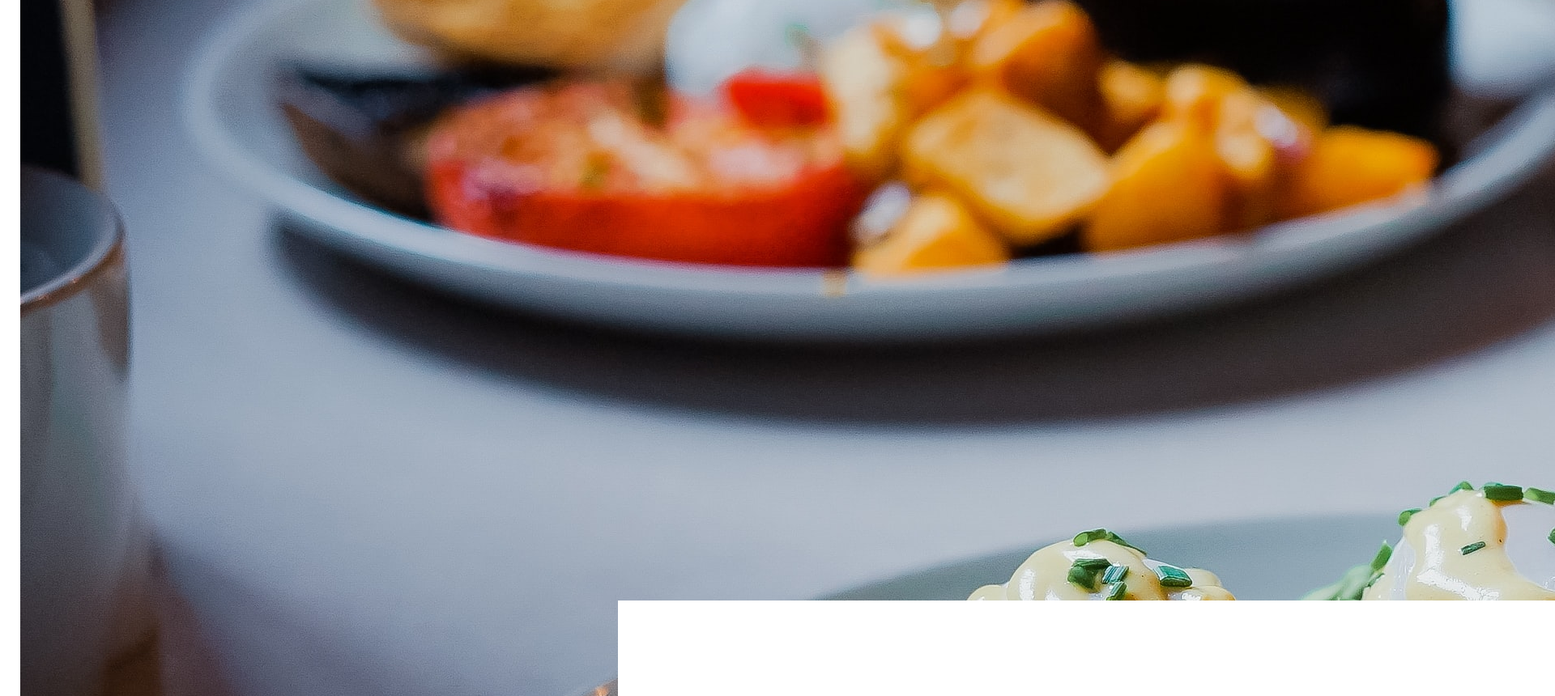
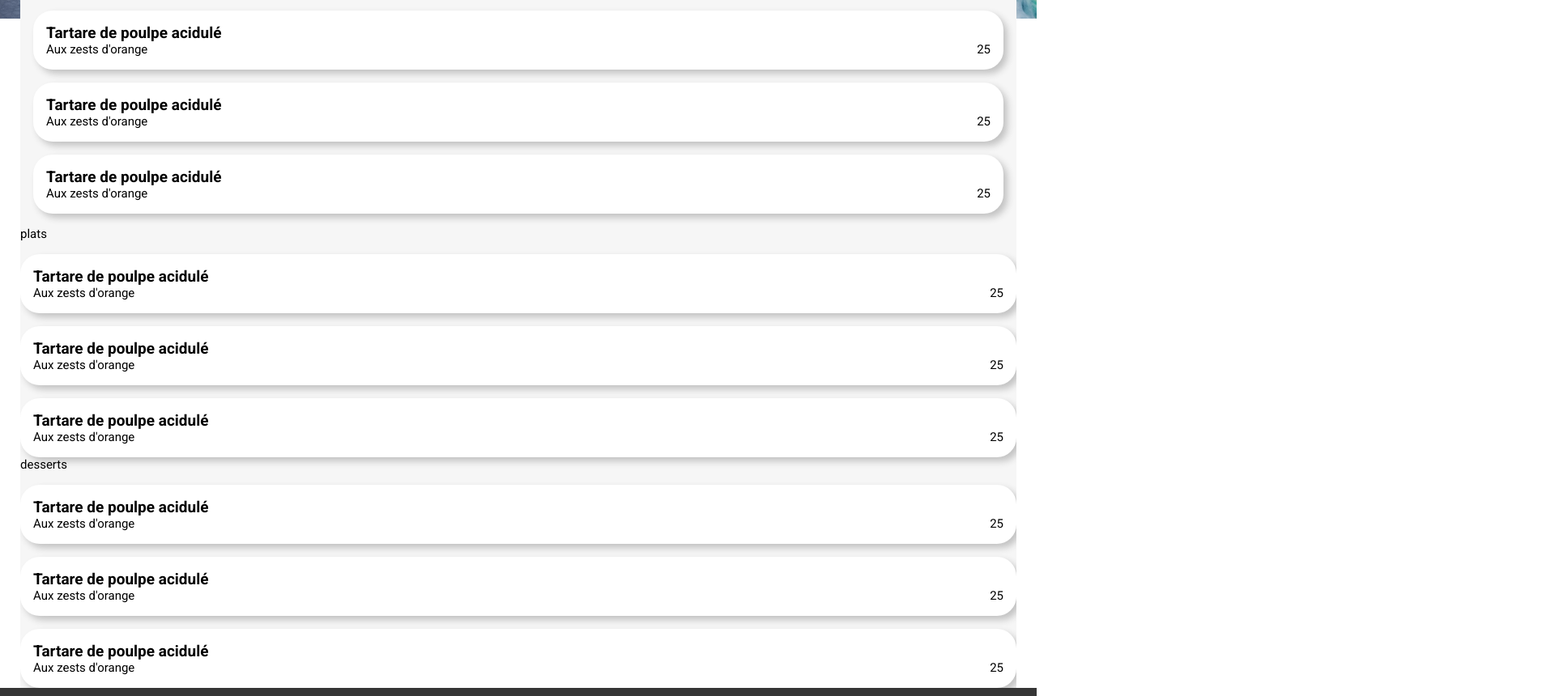
Before and after one commit to mf1511/FOUSSIERMarin_3_03072021, a website: page a-la-francaise.html in a window 1280 px wide. Shown: the part 529-1389 px from the top of the page at 81% size, 1920 px wide, since content can reach past the window. Drawn offline with Linux system fonts and the light colour scheme; files whose address does not match are found by name; a web font is replaced by a local one.

Commit message:
début page menu CSS
début du CSS sur les pages menus

```diff
--- a/a-la-francaise.html
+++ b/a-la-francaise.html
@@ -19,41 +19,41 @@
        <img src="/images/logo/ohmyfood@2x.svg" alt="">
    </header>
 
+
+       <section class="menu__herobanner">
+           <img src="/images/restaurants/toa-heftiba-DQKerTsQwi0-unsplash.jpg" alt="Restaurant à la française">
+       </section>
     <main>
-       <section class="herobanner">
-           <img src="/mages/restaurants/toa-heftiba-DQKerTsQwi0-unsplash.jpg" alt="Restaurant à la française">
-       </section>
-
        <section class="menu">
 
            <section class="entrees">
                 <p>entrées</p>
-                <div class="entrees__choix">
+                <div class="choix">
                     <div class="entrees__choix__name">
-                        <p>Tartare de poulpe acidulé</p>
+                        <h2>Tartare de poulpe acidulé</h2>
                         <p>Aux zests d'orange</p>
                     </div>
-                    <div class="entrees__choix__prix">
+                    <div class="prix">
                         <p>25</p>
                     </div>
                 </div>
 
-                <div class="entrees__choix">
+                <div class="choix">
                     <div class="entrees__choix__name">
-                        <p>Tartare de poulpe acidulé</p>
+                        <h2>Tartare de poulpe acidulé</h2>
                         <p>Aux zests d'orange</p>
                     </div>
-                    <div class="entrees__choix__prix">
+                    <div class="prix">
                         <p>25</p>
                     </div>
                 </div>
 
-                <div class="entrees__choix">
+                <div class="choix">
                     <div class="entrees__choix__name">
-                        <p>Tartare de poulpe acidulé</p>
+                        <h2>Tartare de poulpe acidulé</h2>
                         <p>Aux zests d'orange</p>
                     </div>
-                    <div class="entrees__choix__prix">
+                    <div class="prix">
                         <p>25</p>
                     </div>
                 </div>
@@ -62,32 +62,32 @@
 
            <section class="plats">
                 <p>plats</p>
-                <div class="plats__choix">
+                <div class="choix">
                     <div class="plats__choix__name">
-                        <p>Tartare de poulpe acidulé</p>
+                        <h2>Tartare de poulpe acidulé</h2>
                         <p>Aux zests d'orange</p>
                     </div>
-                    <div class="plats__choix__prix">
+                    <div class="prix">
                         <p>25</p>
                     </div>
                 </div>
 
-                <div class="plats__choix">
+                <div class="choix">
                     <div class="plats__choix__name">
-                        <p>Tartare de poulpe acidulé</p>
+                        <h2>Tartare de poulpe acidulé</h2>
                         <p>Aux zests d'orange</p>
                     </div>
-                    <div class="plats__choix__prix">
+                    <div class="prix">
                         <p>25</p>
                     </div>
                 </div>
 
-                <div class="plats__choix">
+                <div class="choix">
                     <div class="plats__choix__name">
-                        <p>Tartare de poulpe acidulé</p>
+                        <h2>Tartare de poulpe acidulé</h2>
                         <p>Aux zests d'orange</p>
                     </div>
-                    <div class="plats__choix__prix">
+                    <div class="prix">
                         <p>25</p>
                     </div>
                 </div>
@@ -95,32 +95,32 @@
 
             <section class="desserts">
                 <p>desserts</p>
-                <div class="dessert__choix">
+                <div class="choix">
                     <div class="desserts__choix__name">
-                        <p>Tartare de poulpe acidulé</p>
+                        <h2>Tartare de poulpe acidulé</h2>
                         <p>Aux zests d'orange</p>
                     </div>
-                    <div class="desserts__choix__prix">
+                    <div class="prix">
                         <p>25</p>
                     </div>
                 </div>
 
-                <div class="dessert__choix">
+                <div class="choix">
                     <div class="desserts__choix__name">
-                        <p>Tartare de poulpe acidulé</p>
+                        <h2>Tartare de poulpe acidulé</h2>
                         <p>Aux zests d'orange</p>
                     </div>
-                    <div class="desserts__choix__prix">
+                    <div class="prix">
                         <p>25</p>
                     </div>
                 </div>
 
-                <div class="dessert__choix">
+                <div class="choix">
                     <div class="desserts__choix__name">
-                        <p>Tartare de poulpe acidulé</p>
+                        <h2>Tartare de poulpe acidulé</h2>
                         <p>Aux zests d'orange</p>
                     </div>
-                    <div class="desserts__choix__prix">
+                    <div class="prix">
                         <p>25</p>
                     </div>
                 </div>
@@ -131,13 +131,15 @@
 
 
    <footer>
-    <h2><em></em>ohmyfood</em></h2>
+        <div class="footer__container">
+            <h2>ohmyfood</h2>
             <nav>
-        <a href="#"><i class="fas fa-utensils">Proposer un restaurant </i></a>
+                <a href="#"><i class="fas fa-utensils"></i>Proposer un restaurant </a>
                 <a href="#"><i class="fas fa-hands-helping"></i>Devenir partenaire</a>
                 <a href="#">Mentions légales</a>
                 <a href="#">Contact</a>
             </nav>
+        </div>
     </footer>
 
 </body>
--- a/package.json
+++ b/package.json
@@ -4,7 +4,7 @@
   "description": "Projet 3 de la formation OpenClassrooms DevWeb - OhMyFood",
   "main": "index.js",
   "scripts": {
-    "sass": "sass --watch ./styles/sass/main.scss:./styles/css/styles.css --style compressed"
+    "sass": "sass --watch ./styles/sass/main.scss:./styles/css/styles.css --style expanded"
   },
   "repository": {
     "type": "git",
--- /dev/null
+++ b/styles/sass/_menupages.scss
@@ -0,0 +1,56 @@
+@import url('https://fonts.googleapis.com/css2?family=Roboto:wght@100;300;400;500;600;700;900&display=swap');
+@import url('https://fonts.googleapis.com/css2?family=Shrikhand&display=swap');
+
+body{
+    $primary-color:#9356DC ;
+
+}
+
+h2{
+    font-size: 19px;
+}
+
+p{
+    font-size: 15px;
+}
+
+h2, p{
+    margin: 0;
+}
+.menu{
+    background-color: #f6f6f6;
+    border-radius: 2rem 2rem 0rem 0rem;
+    margin-top: -4rem;
+    position: relative;
+    overflow: hidden;
+}
+
+.entrees{
+    background-color: #f6f6f6;
+    padding:1rem;
+
+
+}
+
+.choix{
+        background-color: white;
+        border-radius: 1.5rem;
+        display: flex;
+        justify-content: space-between;
+        margin-top: 1rem;
+        padding:  1rem;
+        box-shadow: 5px 5px 0.5rem #c2c2c2;
+}
+
+.prix{
+    display: flex;
+    align-items: flex-end;
+}
+
+.menu__herobanner img{
+    width: 100%;
+    max-width: 100%;
+    max-height: 32rem;
+    object-fit: cover;
+    z-index: 5;
+}
--- a/styles/sass/main.scss
+++ b/styles/sass/main.scss
@@ -1,6 +1,6 @@
 @import url('https://fonts.googleapis.com/css2?family=Roboto:wght@100;300;400;500;600;700;900&display=swap');
 @import url('https://fonts.googleapis.com/css2?family=Shrikhand&display=swap');
-
+@import "menupages";
 
 $primary-color:#9356DC ;
 
@@ -26,7 +26,10 @@ main{
 }
 
 
-
+a{
+    text-decoration: none;
+    color: black;
+}
 
     .herobanner{
         text-align: center;
@@ -175,8 +178,12 @@ main{
     .far{
         font-size: 30px;
         font-weight: lighter;
+        color: black;
+
         &:hover{
+
             color: linear-gradient(#FF79DA, #9356DC);
+            font-weight: bold
         }
     }
     }
@@ -184,7 +191,6 @@ main{
 
     }
 }
-
 
 
 footer{
```
Also changed, not shown: index.html (+10 -1 lines), styles/css/styles.css, 1 other file. Lines whose indentation alone changed are shown as unchanged.
